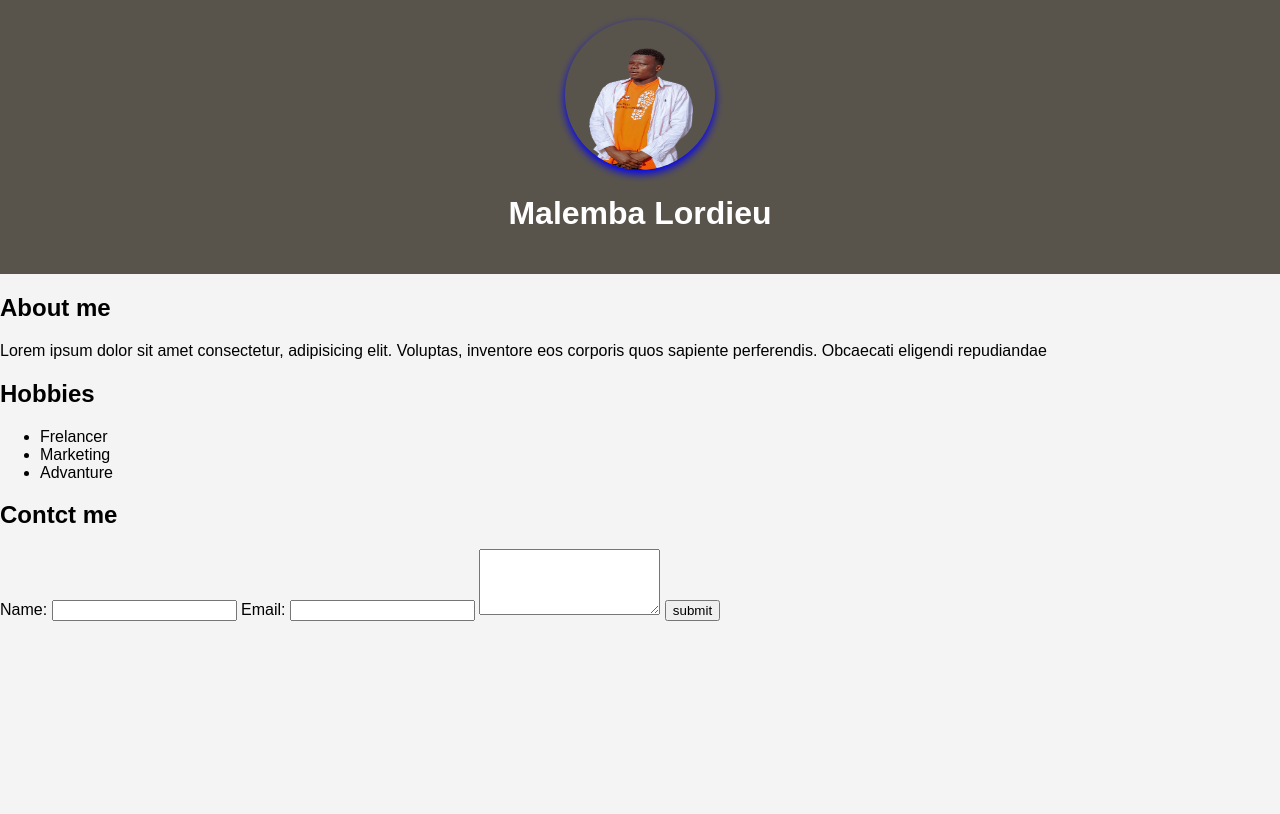
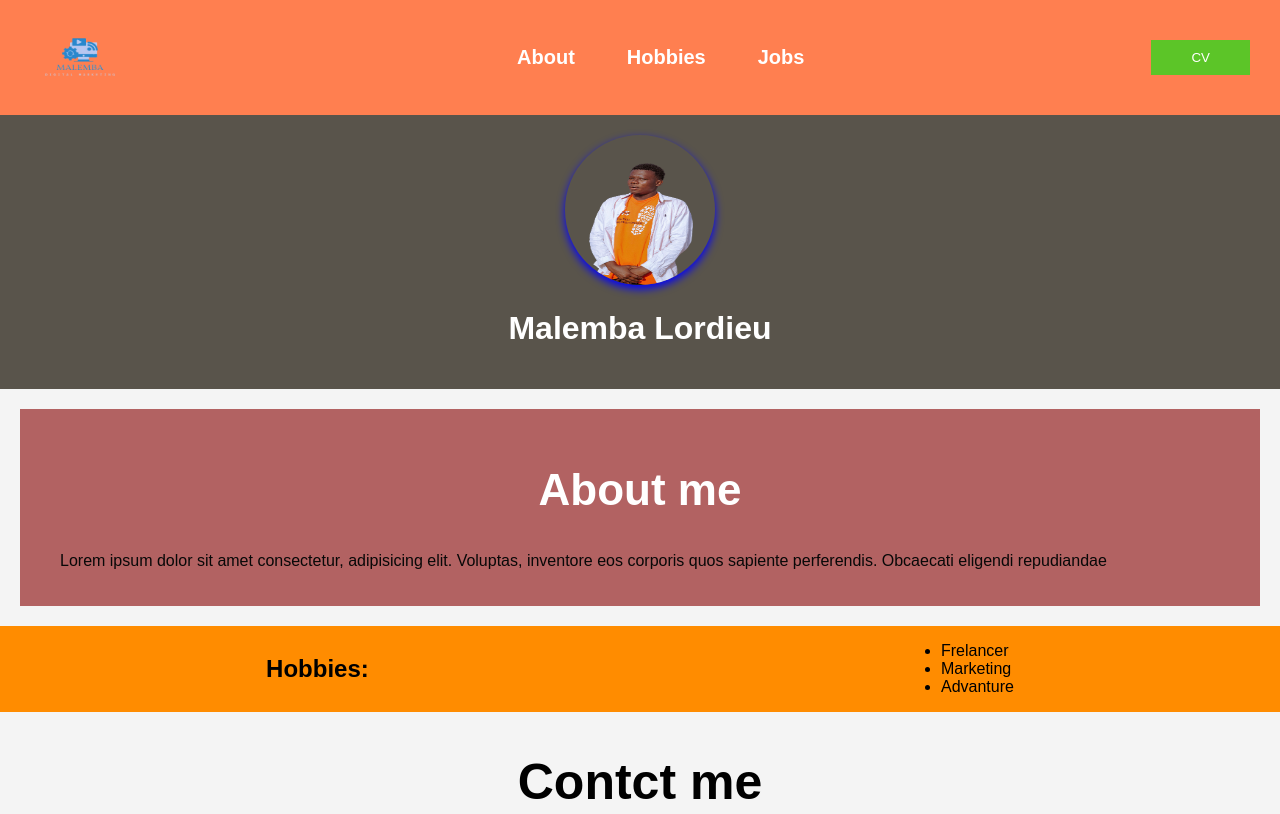
Before and after one commit to Laurentmalemba/My-first-portfolio, a plain HTML site: page Index.html in a window 1280 px wide. Shown: the top 814 px of the page. Drawn offline with Linux system fonts and the light colour scheme.

Commit message:
this the initial commit

```diff
--- a/Index.html
+++ b/Index.html
@@ -7,6 +7,16 @@
     <link rel="stylesheet" href="Style.css">
 </head>
 <body>
+    <!-- navigation -->
+     <nav class="nav">
+        <img src="Asset/malemba_logo-removebg-preview.png" alt="logo" class="logo">
+        <ul class="nav-list">
+            <li class="list"><a href="#" class="link">About</a></li>
+            <li class="list"><a href="#" class="link">Hobbies</a></li>
+            <li class="list"><a href="#" class="link">Jobs</a></li>
+        </ul>
+        <button class="button"><a href="" class="cv">CV</a></button>
+     </nav>
     <!-- Header section -->
      <header class="header">
         <img src="Asset/kjanvier_lloris__41_-removebg-preview (1).png"  class="img">
@@ -19,7 +29,7 @@
      </section>
      <!-- Hobbies section -->
      <section class="Hobbies">
-        <h2>Hobbies</h2>
+        <h2>Hobbies:</h2>
         <ul>
             <li>Frelancer</li>
             <li>Marketing</li>
@@ -27,9 +37,9 @@
         </ul>
      </section>
      <!-- Form section -->
-      <section class="Form">
+      <section class="Contact">
         <h2>Contct me</h2>
-        <form action="">
+        <form action="" class="form">
             <label for="name">Name:</label>
             <input type="text" id="name" name="name" required>
             <label for="Email">Email:</label>
@@ -38,5 +48,32 @@
             <button type="submit">submit</button>
         </form>
       </section>
+      <fieldset>
+        <legend>Articles</legend>
+        <article>
+            <img src="Asset/malemba_logo-removebg-preview.png" alt="picture" width="100px">
+            <h3>Advanture</h3>
+            <p>Lorem ipsum dolor sit amet consectetur adipisicing elit. Nostrum quo cumque sit, assumenda possimus adipisci laboriosam libero iusto quis temporibus maxime aperiam nisi sunt culpa explicabo rerum ducimus quaerat natus.</p>
+            <button>More</button>
+        </article>
+        <article>
+            <img src="Asset/malemba_logo-removebg-preview.png" alt="picture" width="100px">
+            <h3>Advanture</h3>
+            <p>Lorem ipsum dolor sit amet consectetur adipisicing elit. Nostrum quo cumque sit, assumenda possimus adipisci laboriosam libero iusto quis temporibus maxime aperiam nisi sunt culpa explicabo rerum ducimus quaerat natus.</p>
+            <button>More</button>
+        </article>
+        <article>
+            <img src="Asset/malemba_logo-removebg-preview.png" alt="picture" width="100px">
+            <h3>Advanture</h3>
+            <p>Lorem ipsum dolor sit amet consectetur adipisicing elit. Nostrum quo cumque sit, assumenda possimus adipisci laboriosam libero iusto quis temporibus maxime aperiam nisi sunt culpa explicabo rerum ducimus quaerat natus.</p>
+            <button>More</button>
+            <article>
+                <img src="Asset/malemba_logo-removebg-preview.png" alt="picture" width="100px">
+                <h3>Advanture</h3>
+                <p>Lorem ipsum dolor sit amet consectetur adipisicing elit. Nostrum quo cumque sit, assumenda possimus adipisci laboriosam libero iusto quis temporibus maxime aperiam nisi sunt culpa explicabo rerum ducimus quaerat natus.</p>
+                <button>More</button>
+            </article>
+        </article>
+      </fieldset>
 </body>
 </html>
--- a/Style.css
+++ b/Style.css
@@ -20,3 +20,104 @@ header{
     border-radius: 50%;
     box-shadow: 0 4px 8px blue;
 }
+
+/* NAVIGATION */
+.nav{
+    background-color: coral;
+    padding: 15px 30px;
+    display: flex;
+    justify-content: space-between;
+    align-items: center;
+}
+.logo{
+    width: 100px;
+    height: 85px;
+}
+
+.nav-list{
+    display: flex;
+    list-style: none;
+    gap: 20px;
+}
+
+
+.link{
+    text-decoration: none;
+    color: #FFF;
+    font-weight: bold;
+    font-size: 20px;
+    padding: 8px 16px;
+    transition: background-color 0.3s ease, color 0.3s ease;
+}
+
+.button{
+    padding: 10px 20px;
+    background-color: rgb(92, 197, 40);
+
+    border: none;
+}
+
+.cv{
+    text-decoration: none;
+    margin: 20px;
+    color: #ffff;
+
+}
+
+.button:hover{
+    border-radius: 5px;
+    background-color: green;
+
+}
+
+.cv:hover{
+    color: black;
+}
+
+.bio{
+    padding: 20px 20px;
+    background-color: #b26262;
+    margin: 20px;
+}
+
+.bio h2{
+    text-align: center;
+    font-size: 44px;
+    font-weight: bold;
+    color: #ffff;
+}
+
+.bio p{
+    font-family: Arial, Helvetica, sans-serif;
+    color: #080808;
+    text-indent: 20px;
+}
+
+.Hobbies{
+    background-color: darkorange;
+    display: flex;
+    justify-content: space-around;
+    align-items: center;
+}
+
+.form{
+    display: grid;
+    margin: 100px;
+    gap: 10px;
+    background-color: rgb(143, 162, 162);
+    padding: 40px;
+}
+
+.Contact h2{
+    text-align: center;
+    font-size: 50px;
+    font-weight: 100px;
+}
+
+.form button:hover{
+    cursor: pointer;
+    background-color: #080808;
+    color: #ffff;
+    border: none;
+    border-radius: 5px;
+}
```
Also changed, not shown: Asset/malemba_logo-removebg-preview.png (added).
